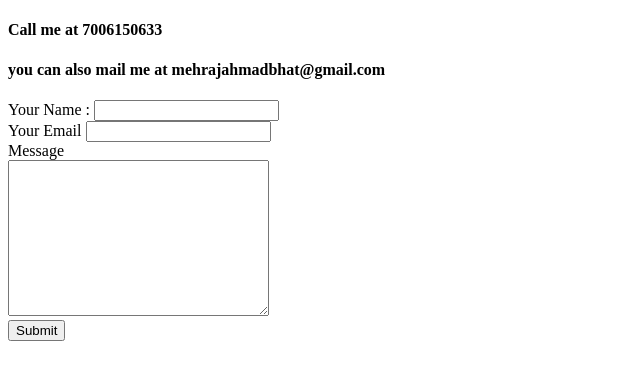
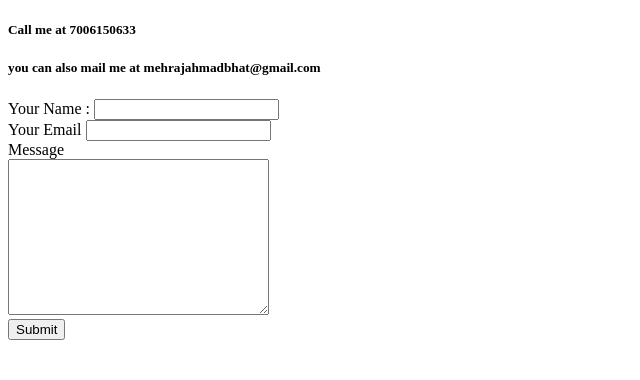
Before and after one commit to MehrajAhmadBhat/CV, a plain HTML site: page contact.html in a window 1280 px wide. Shown: the whole page, without its empty margins (0-640 px from the left). Drawn offline with Linux system fonts and the light colour scheme.

Commit message:
Update contact.html

```diff
--- a/contact.html
+++ b/contact.html
@@ -5,8 +5,8 @@
     <title>Contact page</title>
 </head>
 <body>
-    <h4>Call me at <strong   >   7006150633</strong></h4>
-    <h4>you can also mail me at   <strong>       mehrajahmadbhat@gmail.com</strong></h4>
+    <h5>Call me at <strong   >   7006150633</strong></h5>
+    <h5>you can also mail me at   <strong>       mehrajahmadbhat@gmail.com</strong></h5>
 <form action="index.html">
  <label for=""> Your Name :</label>
  <input type="text" name="" id="">
```
